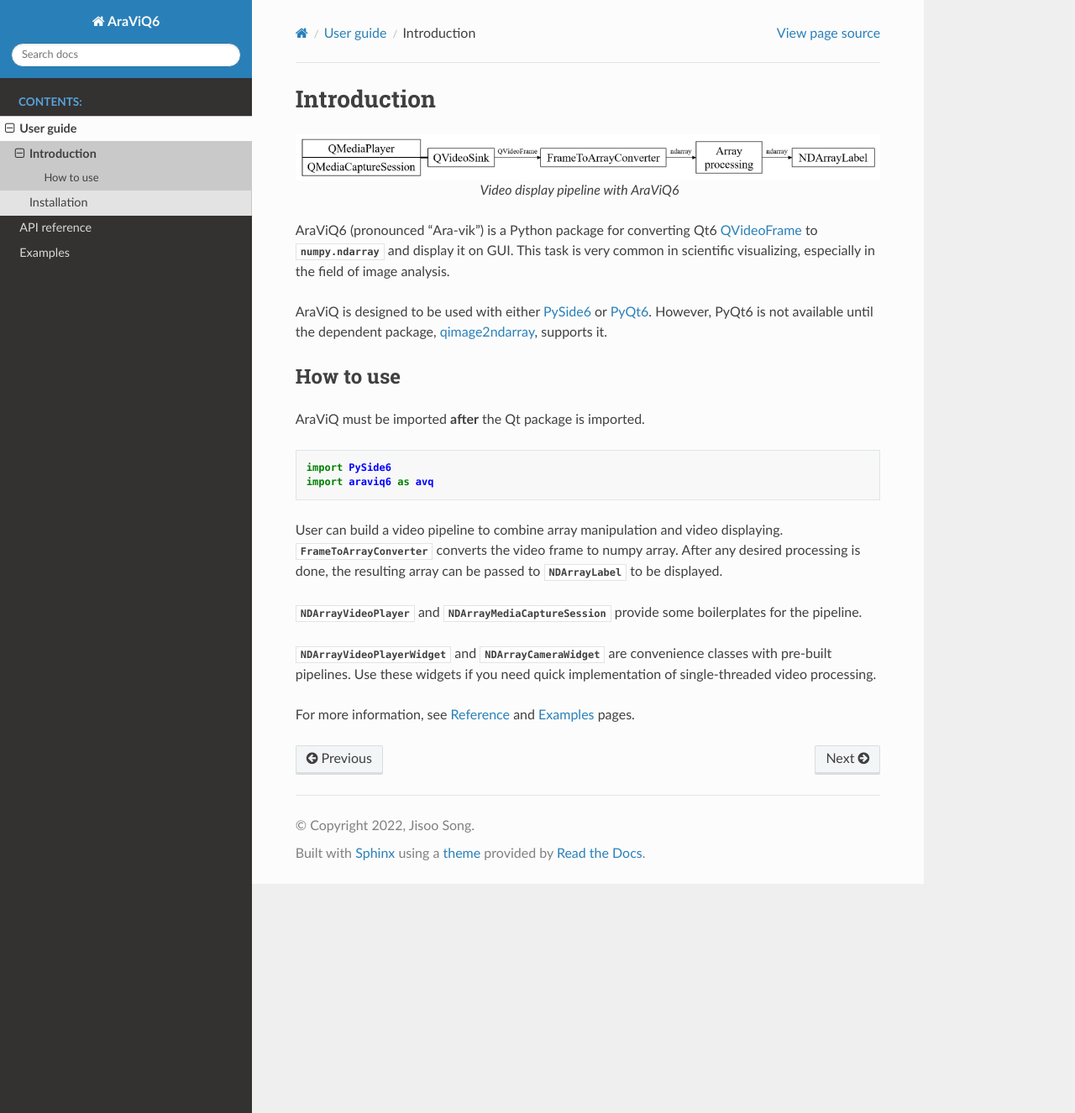
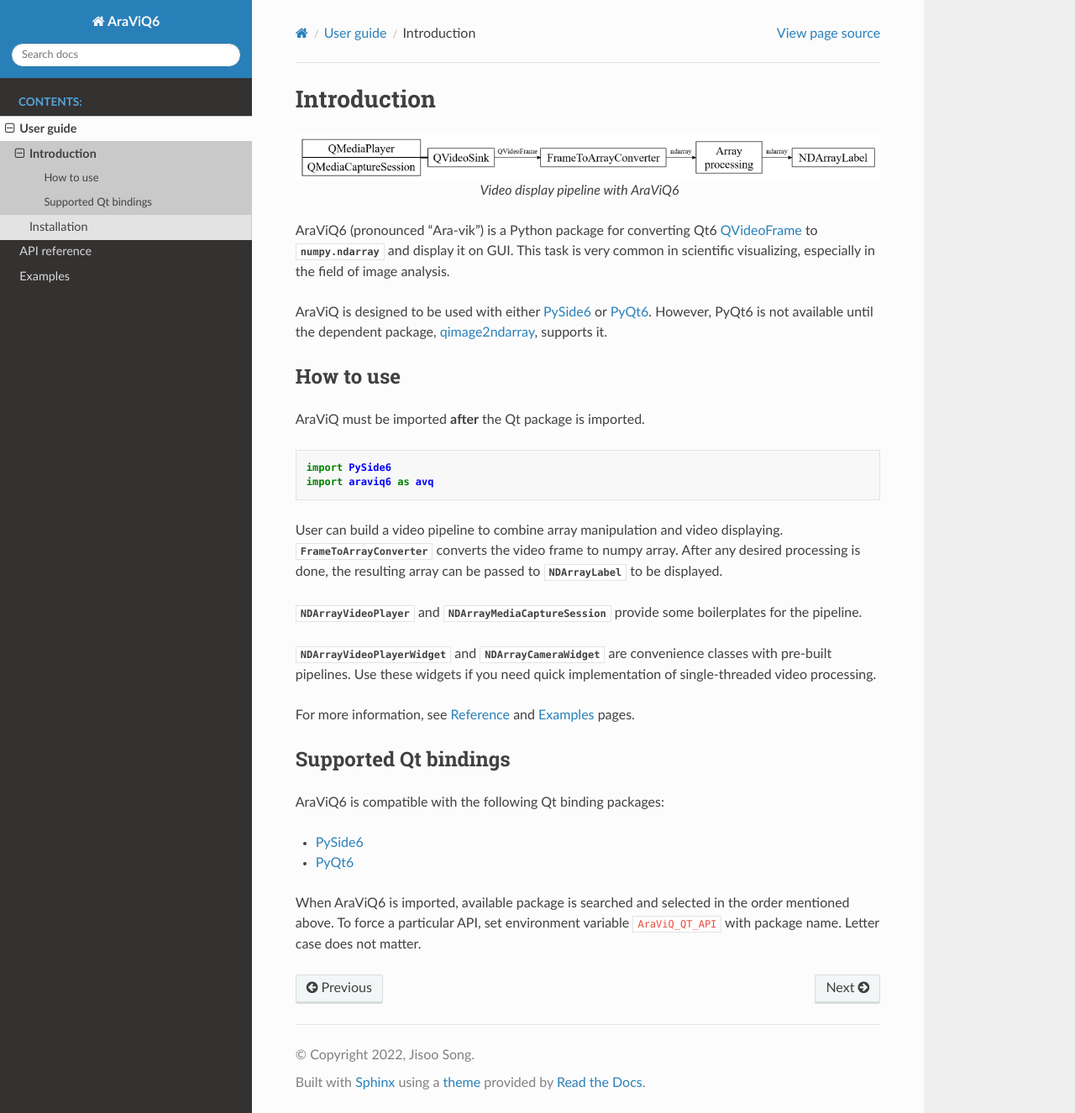
Before and after one commit to JSS95/araviq6, a Sphinx documentation site: the page built from doc/source/user-guide/introduction.rst, in a window 1280 px wide and 1326 px high. Shown: the whole window at 84% size. Built offline with Sphinx 7.4.7 and the Read the Docs theme 2.0.0, drawn with Linux system fonts in a browser that asks for light colours.

Commit message:
fix: enhance Qt binding compatibilities
Fix doc

```diff
--- a/doc/source/user-guide/introduction.rst
+++ b/doc/source/user-guide/introduction.rst
@@ -35,3 +35,14 @@ After any desired processing is done, the resulting array can be passed to :clas
 Use these widgets if you need quick implementation of single-threaded video processing.
 
 For more information, see :ref:`Reference <reference>` and :ref:`Examples <examples>` pages.
+
+Supported Qt bindings
+=====================
+
+AraViQ6 is compatible with the following Qt binding packages:
+
+* `PySide6 <https://pypi.org/project/PySide6/>`_
+* `PyQt6 <https://pypi.org/project/PyQt6/>`_
+
+When AraViQ6 is imported, available package is searched and selected in the order mentioned above.
+To force a particular API, set environment variable ``AraViQ_QT_API`` with package name. Letter case does not matter.
```
Also changed, not shown: doc/source/user-guide/installation.rst (+10 -10 lines).
